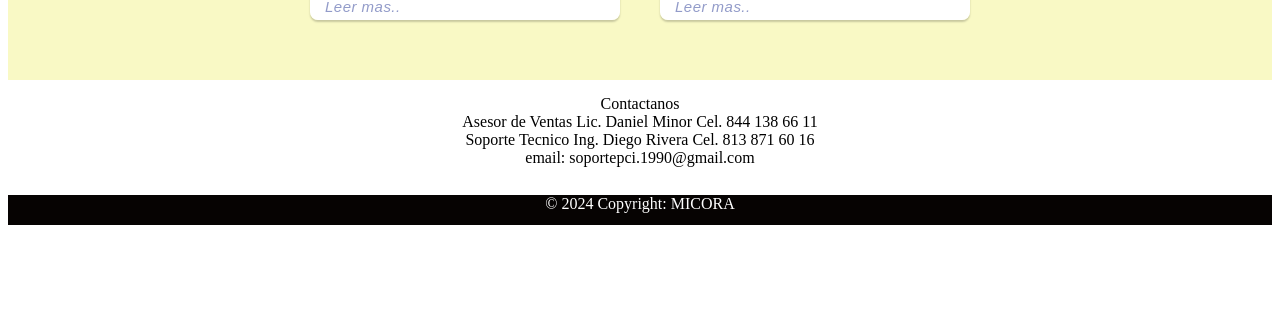
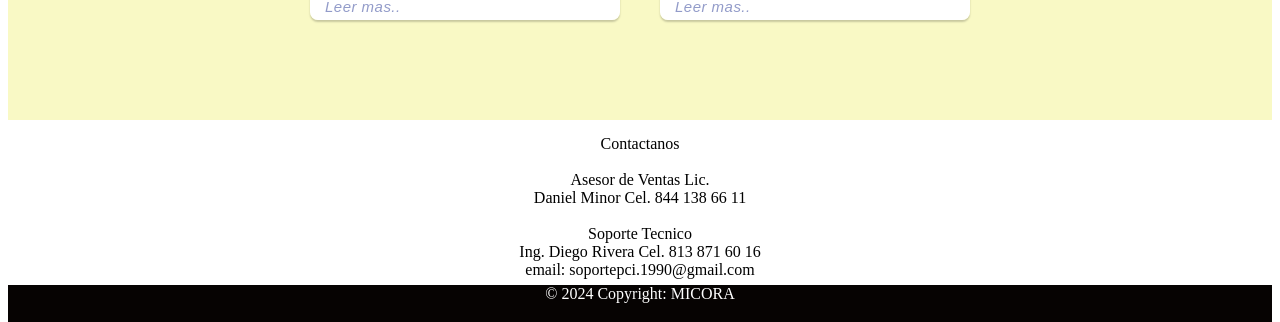
Before and after one commit to DiegoTigre/React-LinkedHearts-Front, a React (Vite) app: page /React-LinkedHearts-Front in a window 1280 px wide. Shown: the part 4225-4547 px from the top of the page. Before the commit the page ends 4450 px from the top, so only its background shows below. Built offline with nearby package versions, Linux system fonts and the light colour scheme.

Commit message:
version 1.1

```diff
--- a/src/components/Footer.tsx
+++ b/src/components/Footer.tsx
@@ -9,32 +9,40 @@ export const Footer = () => {
     backgroundColor: 'white',
     width: '100%',
     height: '100px',
-    marginTop: '40px'
+    marginTop: '80px'
 
     }}>
     <div style={{
         backgroundColor: 'white',
         width: '100%',
-        height: '100px',
+        height: '150px',
         textAlign: 'center',
         paddingTop: '15px',
         color: 'black'
+
         }}>
 
 
 
     <text >Contactanos </text>
     <br></br>
+    <br></br>
 
-    <text >Asesor de Ventas Lic. Daniel Minor Cel. 844 138 66 11</text>
+    <text >Asesor de Ventas Lic.</text>
     <br></br>
-    <text >Soporte Tecnico Ing. Diego Rivera Cel. 813 871 60 16  </text>
+    <text>Daniel Minor Cel. 844 138 66 11</text>
+    <br></br>
+    <br></br>
+    <text >Soporte Tecnico </text>
+    <br></br>
+    <text>Ing. Diego Rivera Cel. 813 871 60 16  </text>
     <br></br>
     <text >email: soportepci.1990@gmail.com</text>
 
 
+
     </div>
-    <div style={{backgroundColor:'#060302', height:'30px',textAlign:'center', }}>
+    <div style={{backgroundColor:'#060302', height:'40px',textAlign:'center', }}>
     <text style={{color:'white', }}>© 2024 Copyright: MICORA</text>
     </div>
 
```
Also changed, not shown: 31 other files (tests, documents, lock files or other folders).
